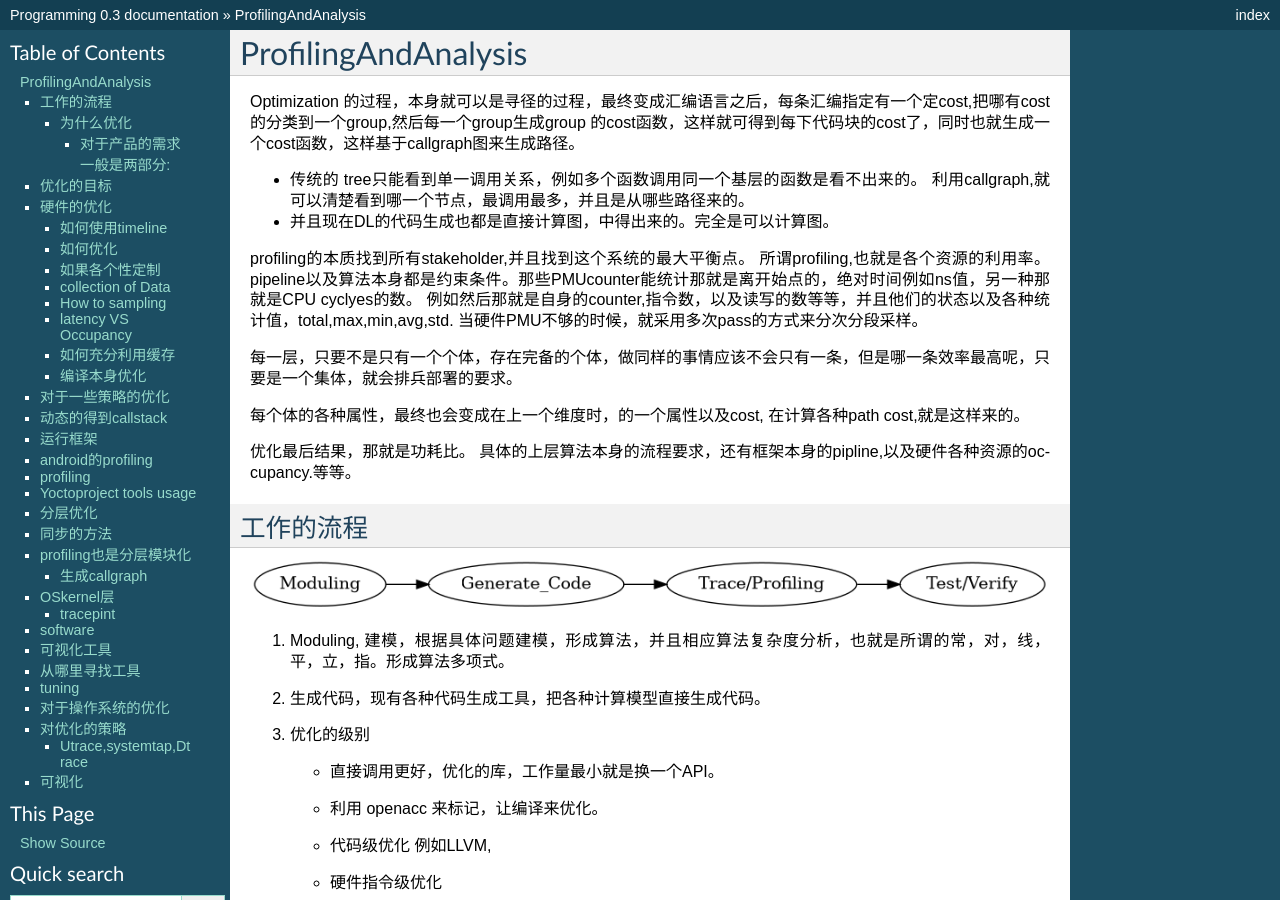
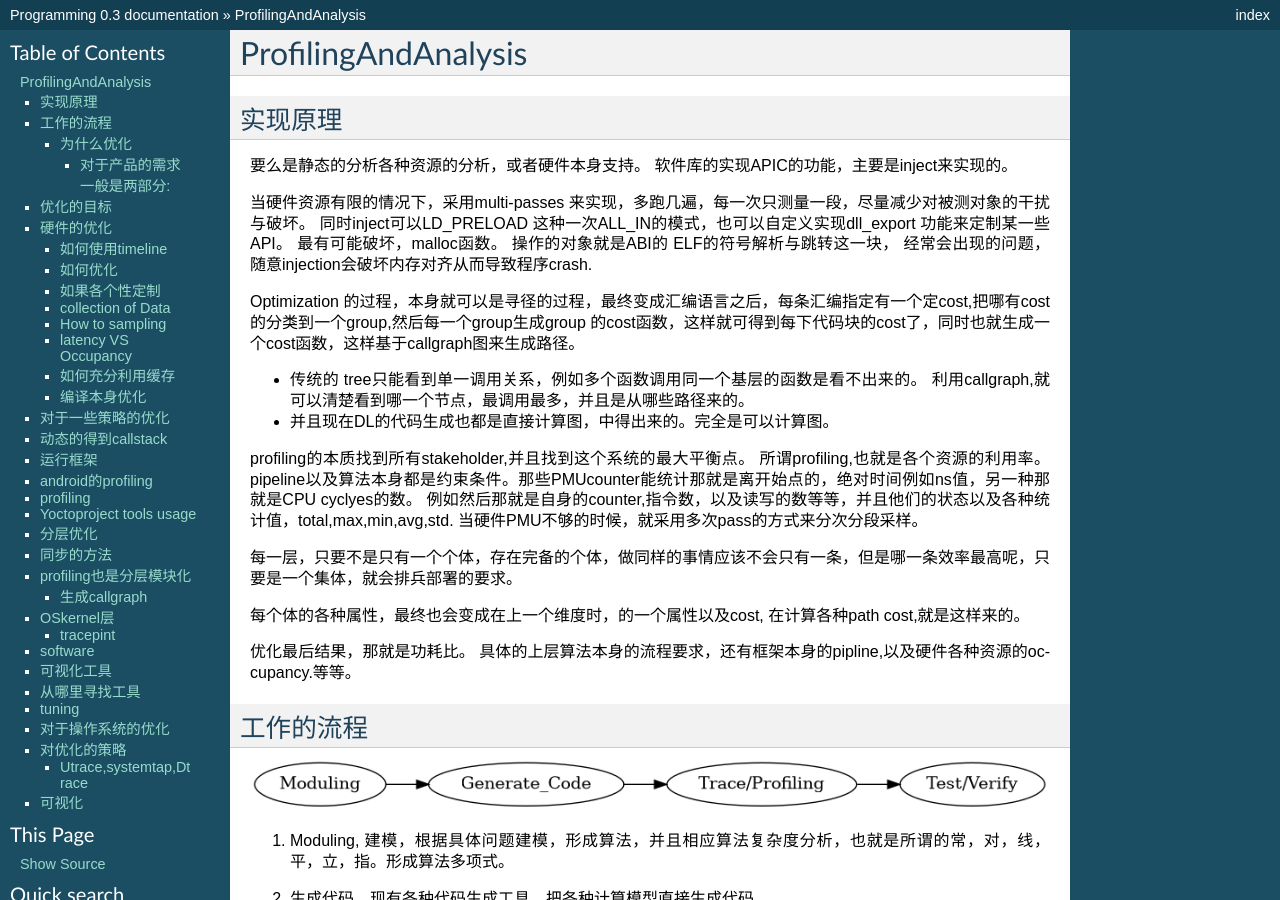
Before and after one commit to gwli/Programming, a Sphinx documentation site: the page built from source/content/Stage_2/ProfilingAndAnalysis.rst, in a window 1280 px wide and 900 px high. Built offline with Sphinx 7.4.7, drawn with Linux system fonts in a browser that asks for light colours.

Commit message:
profiler 的实现原理

```diff
--- a/source/content/Stage_2/ProfilingAndAnalysis.rst
+++ b/source/content/Stage_2/ProfilingAndAnalysis.rst
@@ -1,6 +1,15 @@
 ********************
 ProfilingAndAnalysis
 ********************
+
+实现原理
+==========
+
+要么是静态的分析各种资源的分析，或者硬件本身支持。 软件库的实现APIC的功能，主要是inject来实现的。
+
+当硬件资源有限的情况下，采用multi-passes 来实现，多跑几遍，每一次只测量一段，尽量减少对被测对象的干扰与破坏。
+同时inject可以LD_PRELOAD 这种一次ALL_IN的模式，也可以自定义实现dll_export 功能来定制某一些API。 最有可能破坏，malloc函数。
+操作的对象就是ABI的 ELF的符号解析与跳转这一块， 经常会出现的问题，随意injection会破坏内存对齐从而导致程序crash.
 
 Optimization 的过程，本身就可以是寻径的过程，最终变成汇编语言之后，每条汇编指定有一个定cost,把哪有cost的分类到一个group,然后每一个group生成group 的cost函数，这样就可得到每下代码块的cost了，同时也就生成一个cost函数，这样基于callgraph图来生成路径。
 
```
